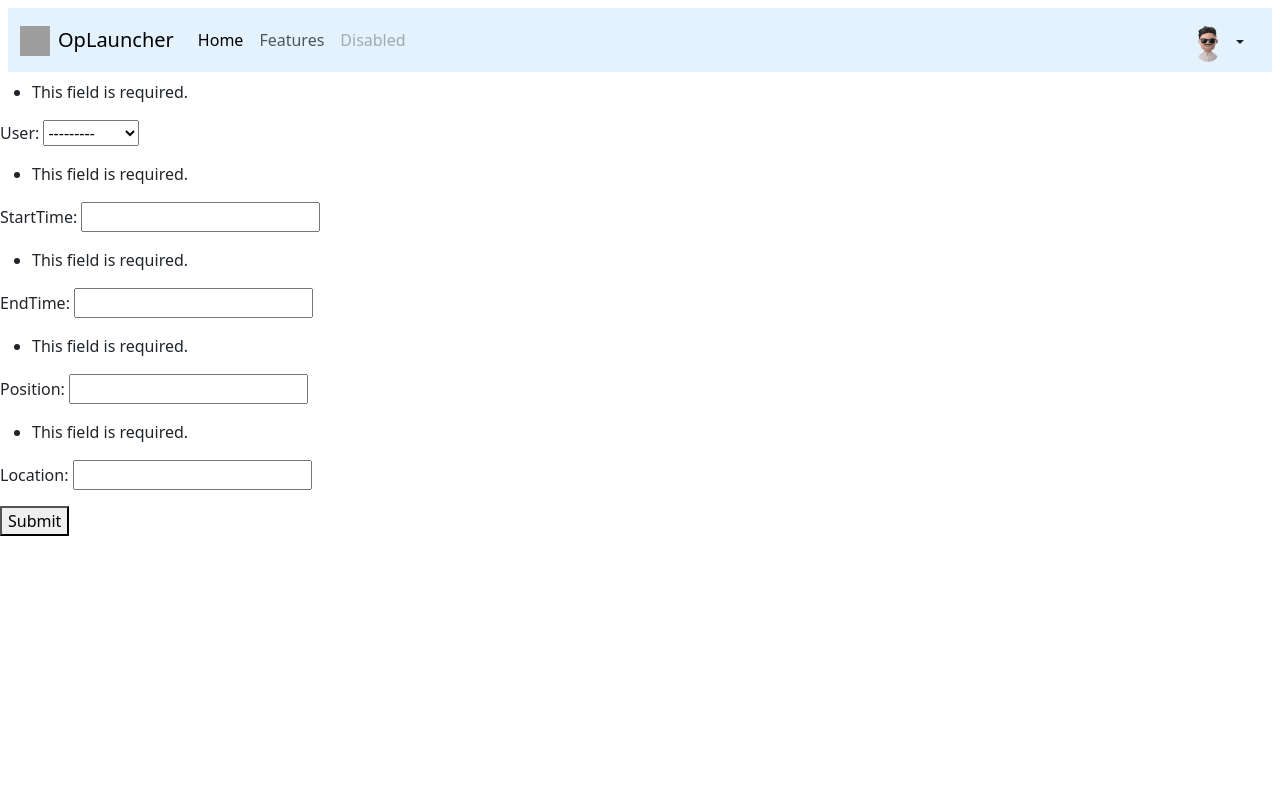
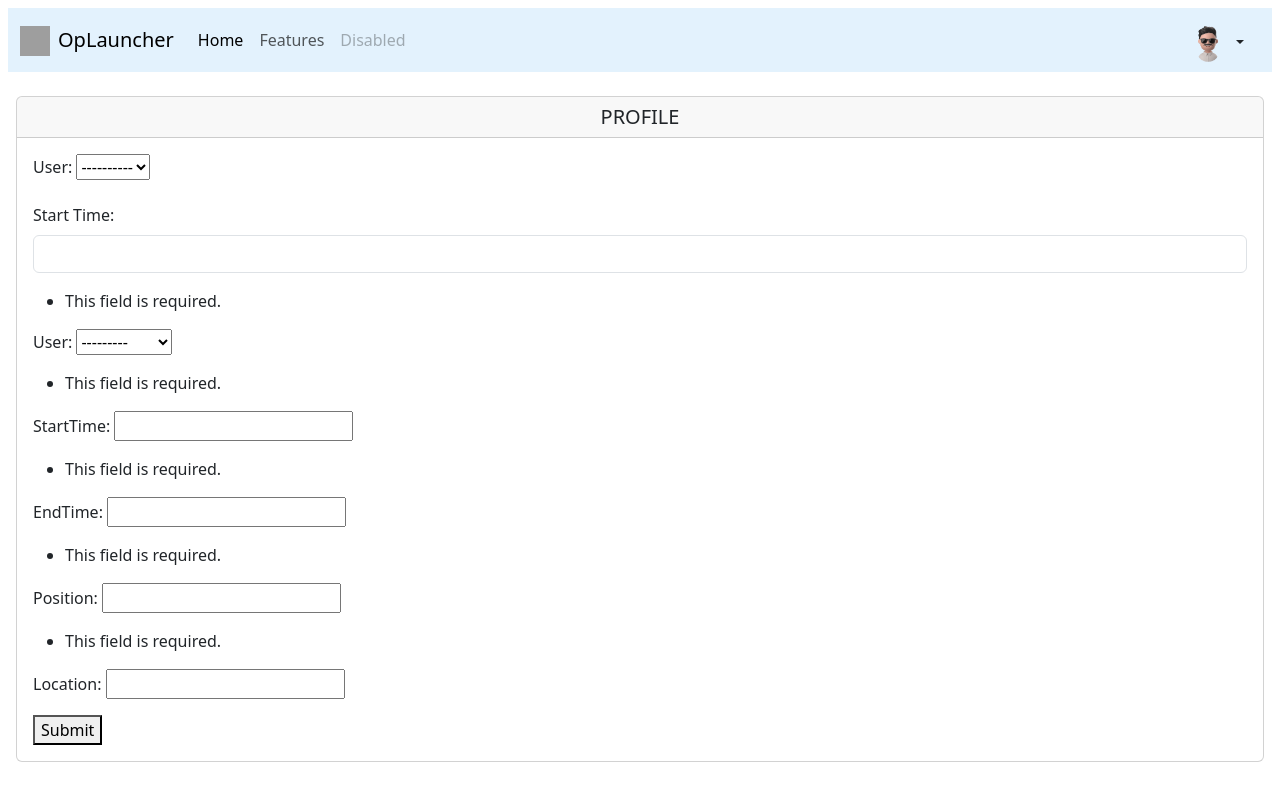
Before and after one commit to adriangabriel1000/oplauncher, a Django app: page /attendance/create/ in a window 1280 px wide. Run offline with Django 5.2, Linux system fonts and the light colour scheme; a user stored in the database is signed in; data comes from the database, SQL or seed files in the repository; grey boxes are pictures that could not be loaded.

Commit message:
createPage in progress

```diff
--- a/oplauncher/attendance/templates/attendance/create.html
+++ b/oplauncher/attendance/templates/attendance/create.html
@@ -1,10 +1,103 @@
 {% extends 'launcher/base.html' %}
 
 {% block body %}
-<form method="POST" enctype="multipart/form-data">
-    {% csrf_token %}
-    {{ form.as_p }}
-    <button type="submit">Submit</button>
-</form>
+<div class="d-flex align-items-center ms-3 me-3">
+    <div class="card w-100 mt-3 mb-3">
+        <h5 class="card-header text-center">PROFILE</h5>
+        <div class="card-body">
+            <form method="POST" enctype="multipart/form-data">
+                {% csrf_token %}
+                <div class="mb-3">
+                    <label class="form-label">User:</label>
+                    <select name="user" required aria-invalid="true" id="id_user">
+                        <option value selected>----------</option>
+                        <option value="1">adrian</option>
+                        <option value="2">ron</option>
+                    </select>
+                </div>
+                <div class="mb-3">
+                    <label class="form-label">Start Time: </label>
+                    <input type="text" class="form-control" name="startTime" required aria-invalid="true" id="id_startTime">
+                </div>
+                {{ form.as_p }}
+                <button type="submit">Submit</button>
+            </form>
+        </div>
+    </div>
+</div>
 
 {% endblock %}
+
+<!--
+
+
+
+    <div class="d-flex align-items-center ms-3 me-3">
+        <div class="card w-100 mt-3 mb-3">
+            <h5 class="card-header text-center">PROFILE</h5>
+            <div class="card-body">
+                <form method="POST" enctype="multipart/form-data">
+                    {% csrf_token %}
+                    <div class="mb-3">
+                        <label class="form-label">First Name</label>
+                        <input type="text" class="form-control" name="first_name" id="id_first_name" value="{{ user_form.first_name.value }}">
+                    </div>
+                    <div class="mb-3">
+                        <label class="form-label">Last Name</label>
+                        <input type="text" class="form-control" name="last_name" id="id_last_name" value="{{ user_form.last_name.value }}">
+                    </div>
+                    <div class="mb-3">
+                        <label class="form-label">Email address</label>
+                        <input type="email" class="form-control" name="email" id="id_email" value="{{ user_form.email.value }}">
+                    </div>
+                    <div class="mb-3">
+                        <label class="form-label">Nickname</label>
+                        <input type="text" class="form-control" name="nickname" id="id_nickname" value="{{ profile_form.nickname.value }}">
+                    </div>
+                    <div class="mb-3">
+                        <label class="form-label">Address</label>
+                        <input type="text" class="form-control" name="address" id="id_address" value="{{ profile_form.address.value }}">
+                    </div>
+                    <div class="mb-3">
+                        <label class="form-label">ID Number</label>
+                        <input type="text" class="form-control" name="id_number" id="id_id_number" value="{{ profile_form.id_number.value }}">
+                    </div>
+                    <div class="mb-3">
+                        <label class="form-label">Unique Number</label>
+                        <input type="text" class="form-control" name="un_number" id="id_un_number" value="{{ profile_form.un_number.value }}">
+                    </div>
+                    <div class="mb-3">
+                        <label class="form-label">Telephone Number</label>
+                        <input type="text" class="form-control" name="tel_number" id="id_tel_number" value="{{ profile_form.tel_number.value }}">
+                    </div>
+                    <div class="mb-3">
+                        <label class="form-label">Alternate Number</label>
+                        <input type="text" class="form-control" name="alt_number" id="id_alt_number" value="{{ profile_form.alt_number.value }}">
+                    </div>
+                    <div class="card">
+                        <h5 class="card-header text-center">Change Avatar</h5>
+                        <div class="card-body">
+                            <div class="mb-3">
+                                <img src="/media/profile_pics/{{ request.user.username }}.png" onerror="this.src='/media/profile_pics/Default.png'"  alt="Logo" width="100" height="100" class="rounded mx-auto d-block">
+                                <br>
+                                <label class="h6 form-label" for="id_avatar"> Avatar: </label>
+                                <a href="/media/{{ profile_form.avatar.value }}"> {{ profile_form.avatar.value }}</a>
+                                <input class="ms-3" type="checkbox" name="avatar-clear" id="avatar-clear_id">
+                                <label for="avatar-clear_id">Clear</label>
+                                <br>
+                                <label class="h6 form-label mt-3" for="avatar-clear_id">Change Avatar:</label>
+                                <div class="input-group">
+                                    <input type="file" class="form-control" name="avatar" id="id_avatar">
+                                </div>
+                            </div>
+                        </div>
+                    </div>
+                    <button type="submit" class="btn btn-primary mt-3">Submit</button>
+                    <a class="link-opacity-50-hover link-underline link-underline-opacity-0 float-end link-danger mt-4" href={% url 'accSettings' %}>Cancel</a>
+                </form>
+            </div>
+        </div>
+    </div>
+
+
+-->
--- a/oplauncher/attendance/urls.py
+++ b/oplauncher/attendance/urls.py
@@ -4,5 +4,6 @@ from . import views
 
 urlpatterns = [
     path('create/', views.attendance_create, name='create'),
+    path('', views.attendance, name='attendance'),
 
 ]
--- a/oplauncher/attendance/views.py
+++ b/oplauncher/attendance/views.py
@@ -1,6 +1,8 @@
 from django.shortcuts import render
 from .forms import AttendanceForm
+from .models import Attendance
 from django.contrib.auth.decorators import login_required
+
 
 # Create your views here.
 @login_required
@@ -16,3 +18,12 @@ def attendance_create(request):
     return render(request, 'attendance/create.html', {
         'form': form,
     })
+
+
+@login_required
+def attendance(request):
+    attendance = Attendance.objects.all()
+    return render(request, 'attendance/attendance.html', {
+        'attendance': attendance,
+
+    })
```
Also changed, not shown: oplauncher/attendance/templates/attendance/attendance.html (added, +40 -0 lines).
